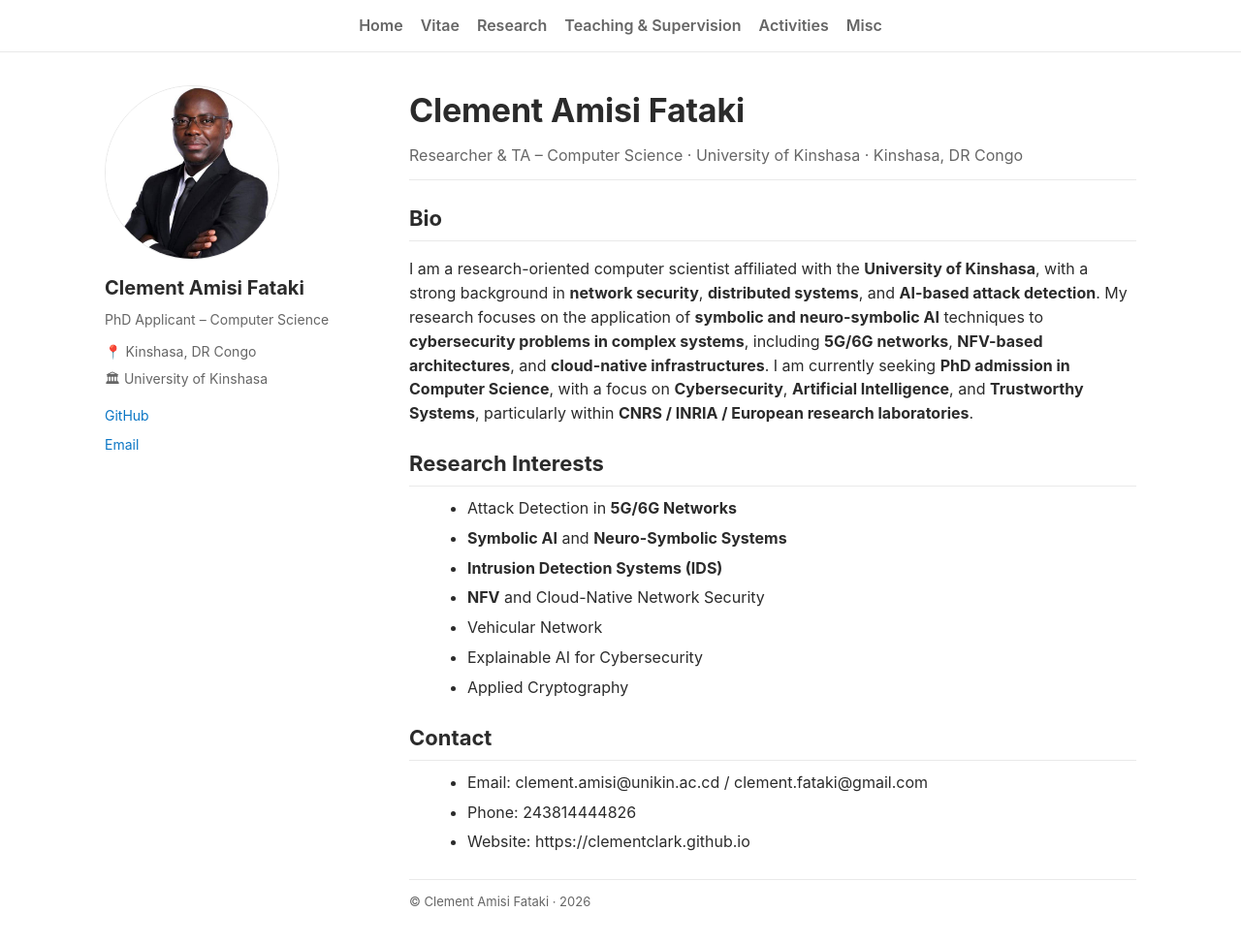
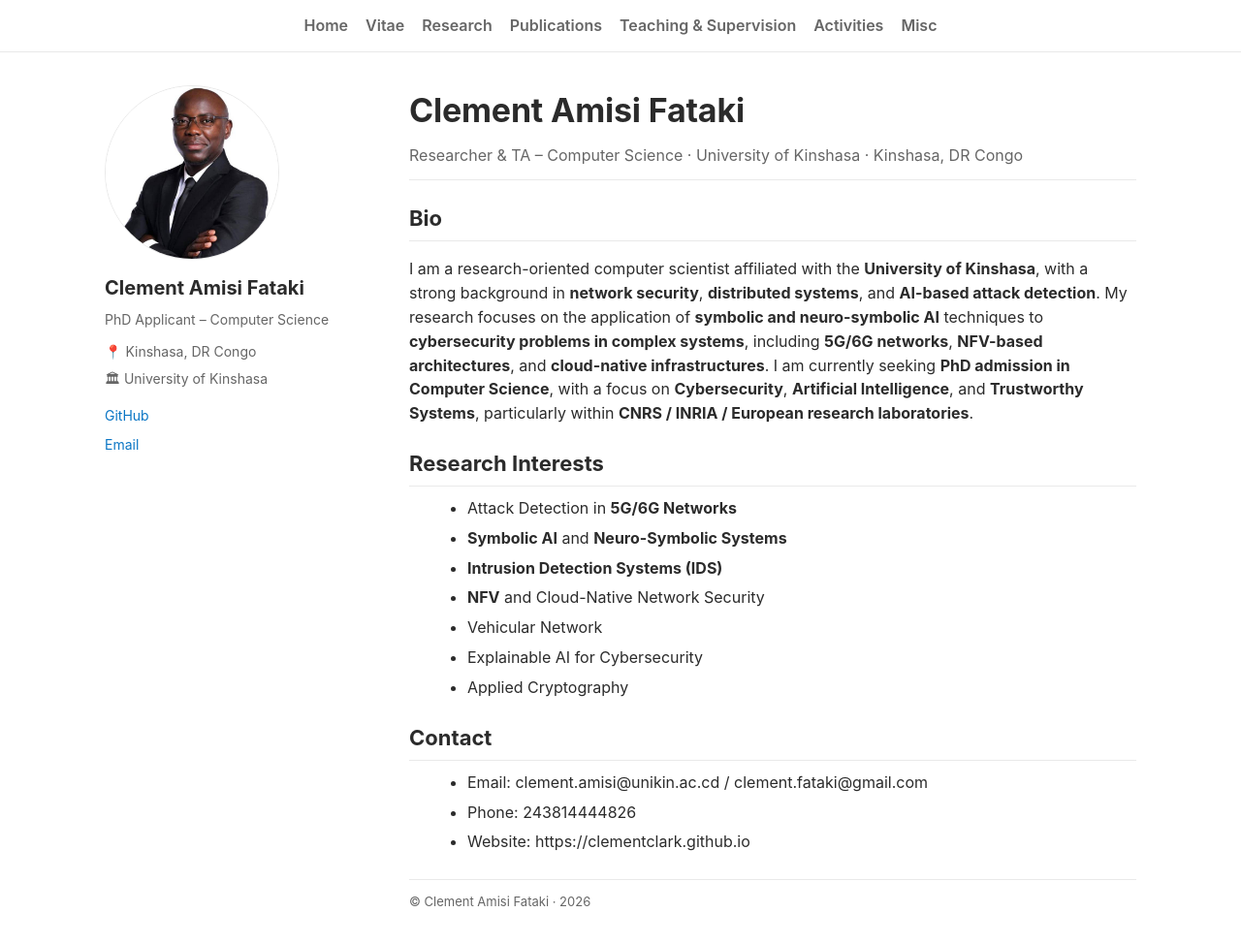
Before and after one commit to clementclark/clementclark.github.io, a Jekyll site: the page built from index.md, in a window 1280 px wide and 974 px high. Shown: the whole window at 97% size. Built offline with Jekyll 4.4.1, drawn with Linux system fonts in a browser that asks for light colours.

Commit message:
Update nav.html

```diff
--- a/_includes/nav.html
+++ b/_includes/nav.html
@@ -3,6 +3,7 @@
     <a class="nav-item" href="{{ '/' | relative_url }}">Home</a>
     <a class="nav-item" href="{{ '/vitae' | relative_url }}">Vitae</a>
     <a class="nav-item" href="{{ '/research' | relative_url }}">Research</a>
+    <a class="nav-item" href="{{ '/publications' | relative_url }}">Publications</a>
     <a class="nav-item" href="{{ '/teaching' | relative_url }}">Teaching & Supervision</a>
     <a class="nav-item" href="{{ '/activities' | relative_url }}">Activities</a>
     <a class="nav-item" href="{{ '/misc' | relative_url }}">Misc</a>
```
